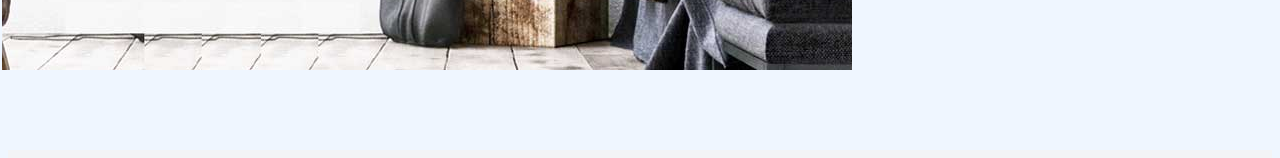
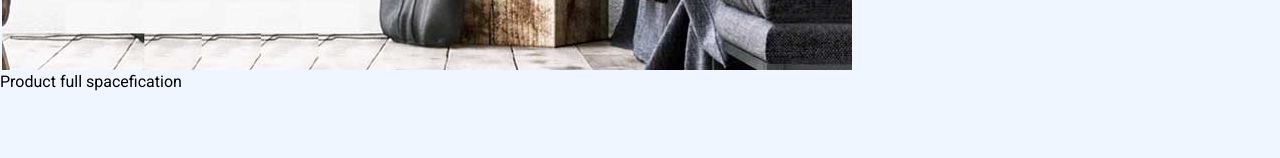
Before and after one commit to Robustdevs5/MamarDukan-client, a React (Create React App) app: page /product in a window 1280 px wide. Shown: the part 494-652 px from the top of the page. Built offline with nearby package versions, Linux system fonts and the light colour scheme; no server answers.

Commit message:
Working .........

```diff
--- a/src/Components/ProductDeatils/ProductDeatils.js
+++ b/src/Components/ProductDeatils/ProductDeatils.js
@@ -5,6 +5,7 @@ import Header from "../../Components/Header/Header";
 import Deatils from './Deatils';
 import FeaturedProduct from "../FeaturedProduct/FeaturedProduct";
 import Footer from "../Footer/Footer"
+import Writing from './Writing';
 
 const ProductDeatils = () => {
     return (
@@ -13,6 +14,7 @@ const ProductDeatils = () => {
             <Header />
             <Navbar />
             <Deatils />
+            <Writing />
             <FeaturedProduct />
             <Footer />
         </div>
--- /dev/null
+++ b/src/Components/ProductDeatils/Writing.js
@@ -0,0 +1,11 @@
+import React from 'react';
+
+const Writing = () => {
+    return (
+        <div>
+            <h1>Product full spacefication</h1>
+        </div>
+    );
+};
+
+export default Writing;
```
